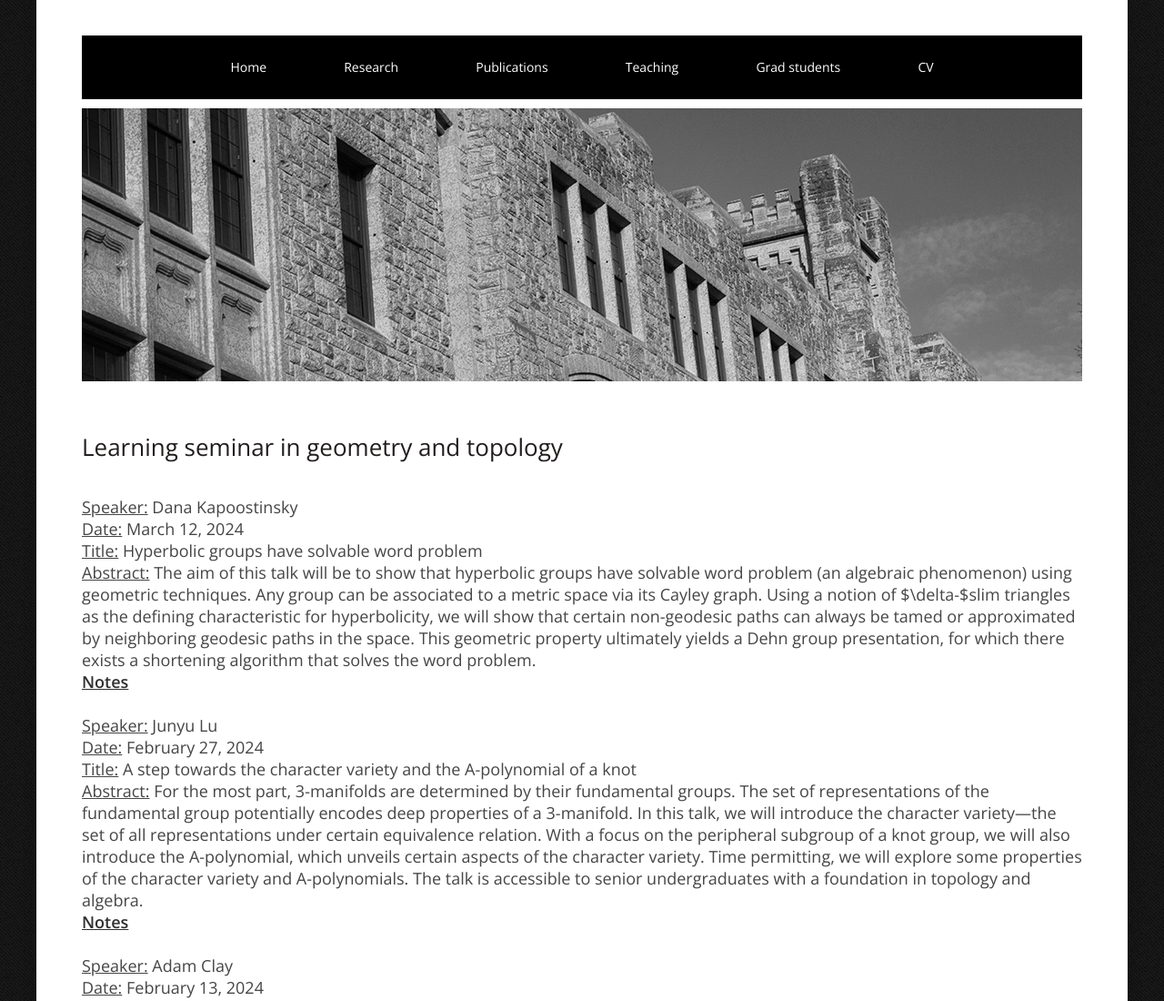
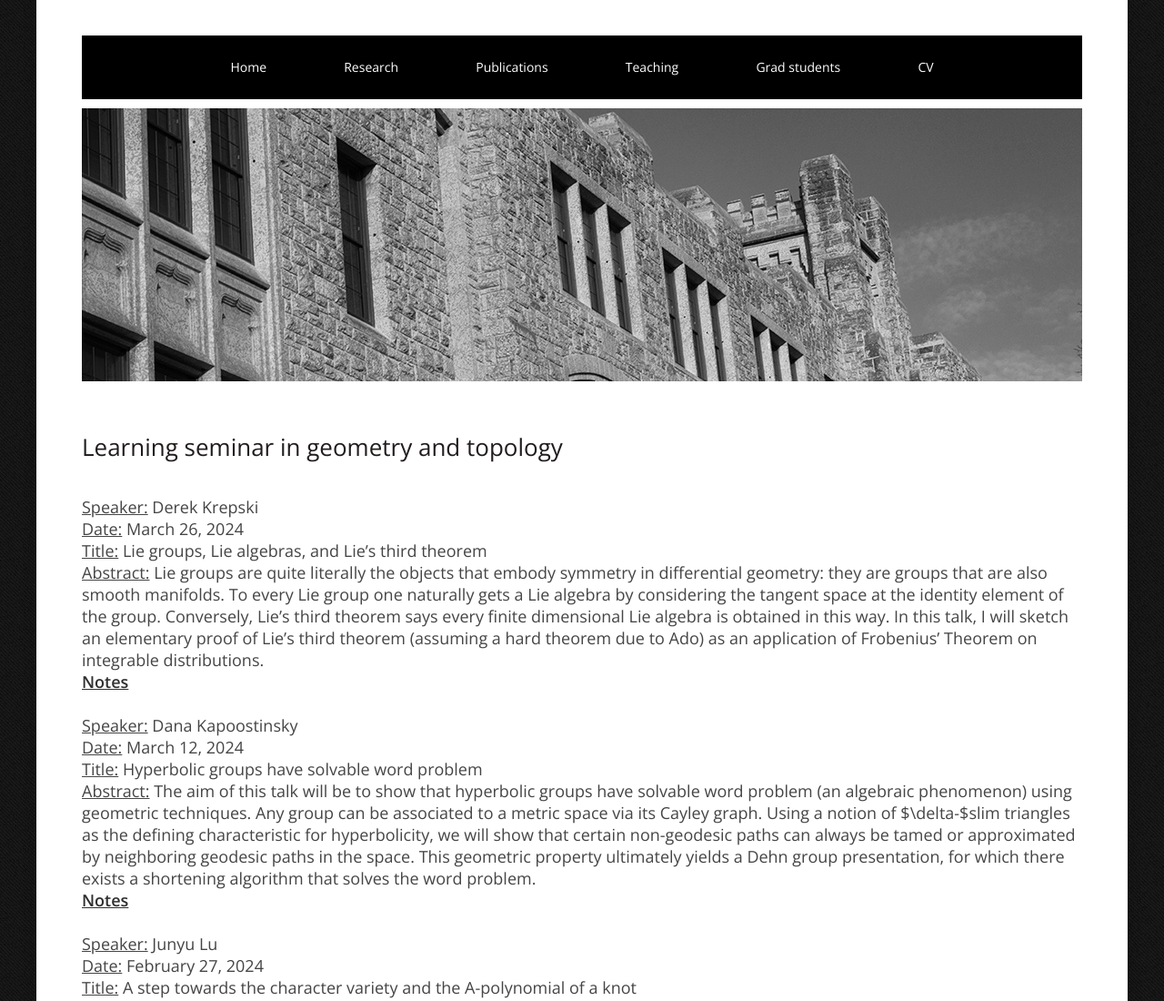
Before and after one commit to adamjclay/adamjclay.github.io, a plain HTML site: page g_and_t_learningseminar.html in a window 1280 px wide. Shown: the top 1100 px of the page at 91% size. Drawn offline with nearby package versions, Linux system fonts and the light colour scheme.

Commit message:
Update g_and_t_learningseminar.html

```diff
--- a/g_and_t_learningseminar.html
+++ b/g_and_t_learningseminar.html
@@ -86,6 +86,12 @@ Released   : 20121231
 	</div> -->
 <h1>Learning seminar in geometry and topology</h1> <br><br>
 <font size =4>
+
+<u>Speaker:</u> Derek Krepski <br>
+<u>Date:</u> March 26, 2024 <br>
+<u>Title:</u>   Lie groups, Lie algebras, and Lie’s third theorem <br>
+<u>Abstract:</u> Lie groups are quite literally the objects that embody symmetry in differential geometry: they are groups that are also smooth manifolds. To every Lie group one naturally gets a Lie algebra by considering the tangent space at the identity element of the group. Conversely, Lie’s third theorem says every finite dimensional Lie algebra is obtained in this way. In this talk, I will sketch an elementary proof of Lie’s third theorem (assuming a hard theorem due to Ado) as an application of Frobenius’ Theorem on integrable distributions. <br><a href=liethm.pdf><b>Notes</b></a><br><br>
+
 
 <u>Speaker:</u> Dana Kapoostinsky <br>
 <u>Date:</u> March 12, 2024 <br>
```
